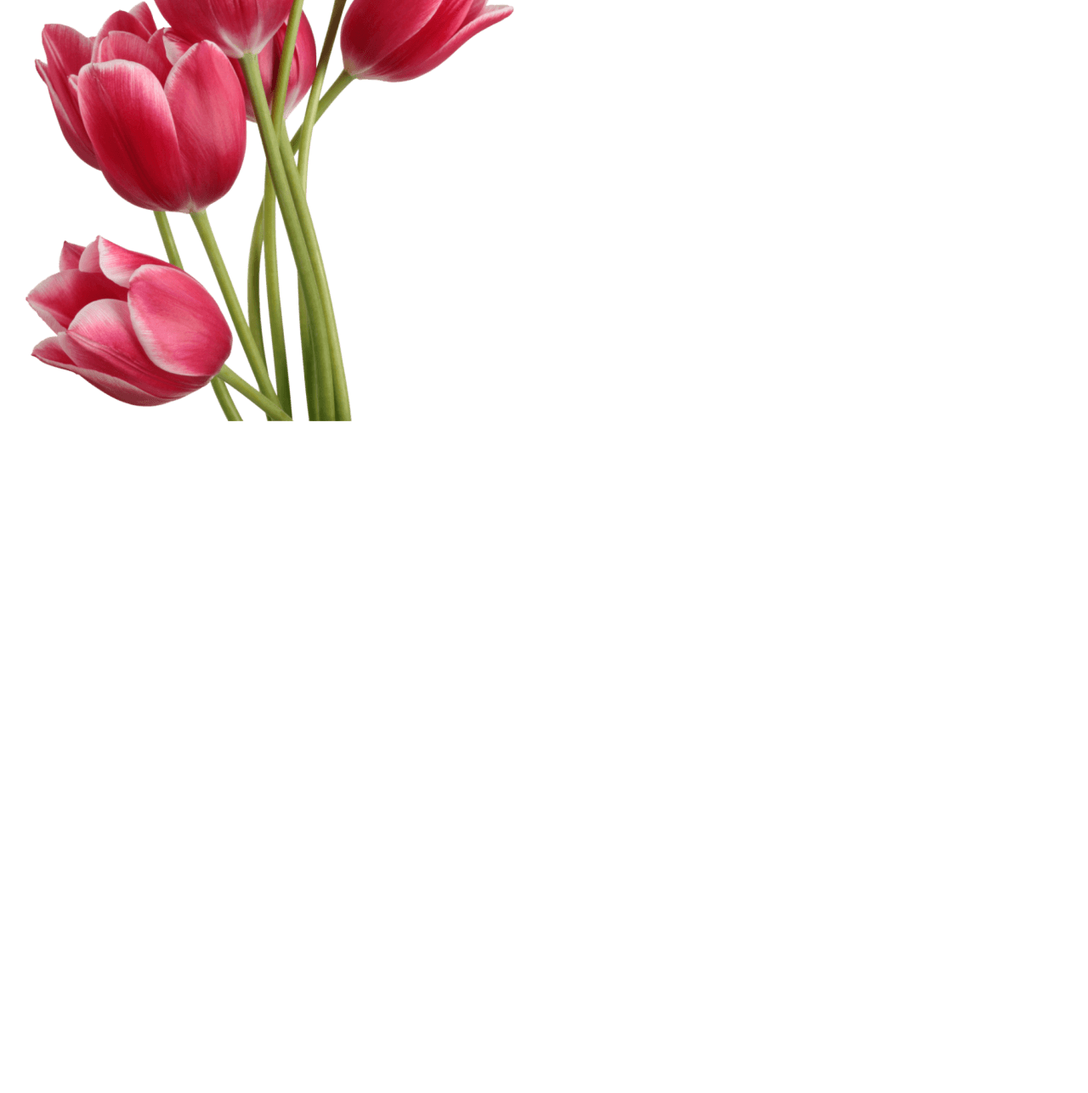
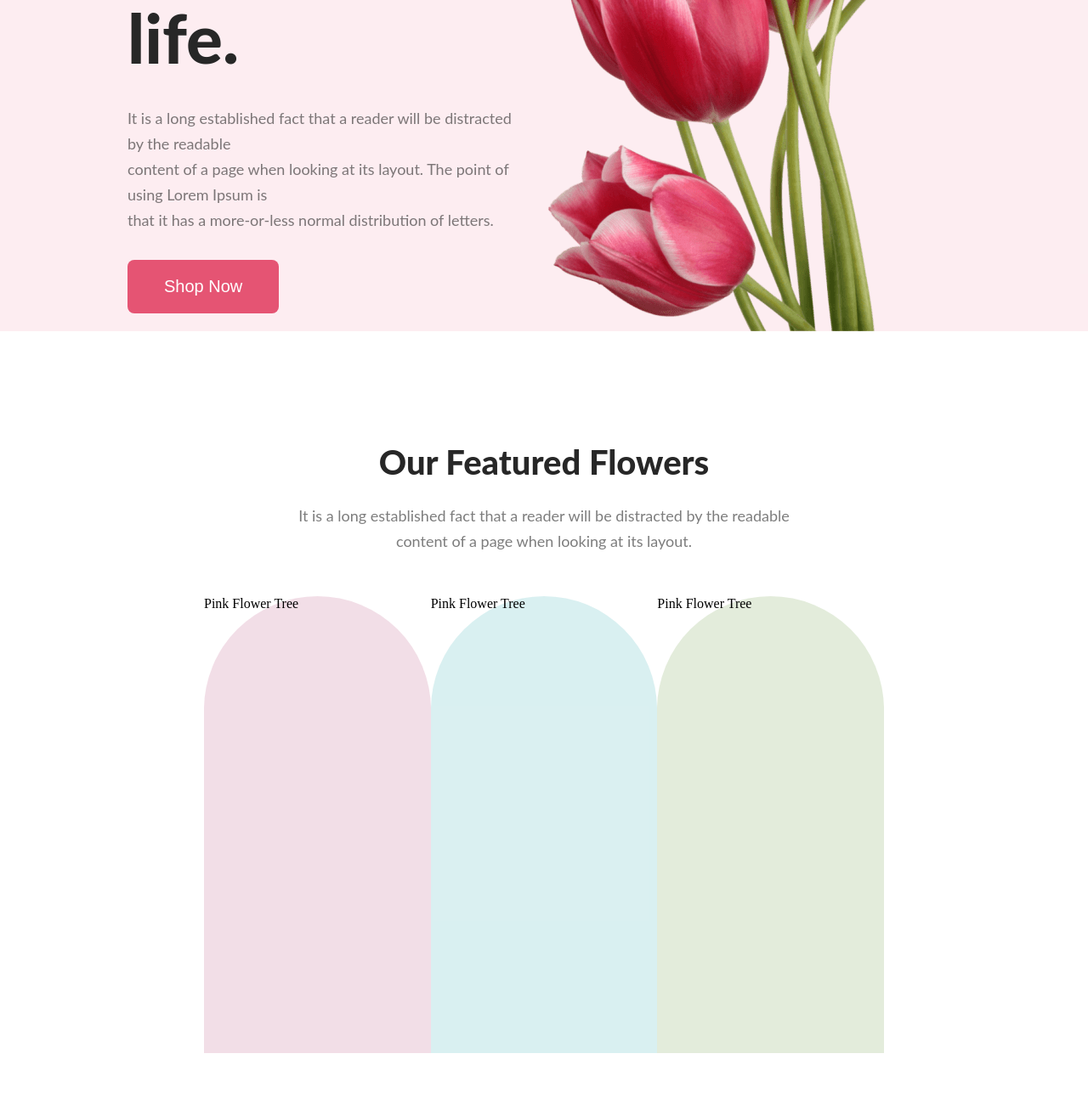
Before and after one commit to anikr007/Flower-Shop, a plain HTML site: page index.html in a window 1280 px wide. Shown: the part 440-1727 px from the top of the page at 85% size. Before the commit the page ends 940 px from the top, so only its background shows below. Drawn offline with Linux system fonts and the light colour scheme.

Commit message:
added featued section and hot deal section

```diff
--- a/index.html
+++ b/index.html
@@ -9,33 +9,60 @@
 </head>
 
 <body>
-    <section>
-        <!-- this is main header section -->
-        <header>
+    <header>
+        <!-- this is header section -->
+        <section>
             <div class="header-container">
                 <div class="text-header">
-                    <h1>Let's make <br>
+                    <h1 class="header-title">Let's make <br>
                         beautiful flowers a <br>
                         part of your life.</h1>
-                        <p>It is a long established fact that a reader will be distracted by the readable content of a page when looking at its layout. The point of using Lorem Ipsum is that it has a more-or-less normal distribution of letters.</p>
-                         <button class="btn">Shop Now</button>
+                    <p class="header-paragraph">It is a long established fact that a reader will be distracted by the
+                        readable <br> content of a page when looking at its layout. The point of using Lorem Ipsum is
+                        <br> that it has a more-or-less normal distribution of letters.
+                    </p>
+                    <button class="btn">Shop Now</button>
                 </div>
-                <div class="photo-header">
-                    <img class="header-photo" src="./Flower Asset/pngwing 10.png" alt="">
+                <img src="/Flower Asset/pngwing 10.png" alt="">
+            </div>
+        </section>
+    </header>
+    <main>
+        <section>
+                        <!-- this is Our Feature section -->
+
+                        <div class="feature-header">
+                            <h1 class="feature-title">Our Featured Flowers</h1>
+                            <p class="feature-discription">It is a long established fact that a reader will be distracted by the
+                                readable <br> content of a
+                                page when looking at its layout. </p>
+                        </div>
+                        <!-- this is Featured box section -->
+                        <div class="box-container">
+                            <div class="box-size box-1">
+                                <p>Pink Flower Tree</p>
+                            </div>
+                            <div class="box-size box-2">
+                                <p>Pink Flower Tree</p>
+                            </div>
+                            <div class="box-size box-3">
+                                <p>Pink Flower Tree</p>
+                            </div>
+                        </div>
+        </section>
+        <!-- this is Hot Deal section -->
+        <section>
+            <div class="hot-container">
+                <div class="hot-title">
+                    <h1 class="hot-header">
+                        Hot Deal ! Sale Up To 25% Off
+                    </h1>
+                    <p class="hot-paragraph">It is a long established fact that a reader will be distracted by the readable content of a page when looking at its layout.</p>
                 </div>
+                <img src="/Flower Asset/pngwing 8.png" alt="">
             </div>
-        </header>
-    </section>
-    <section>
-        <main>
-
-        </main>
-    </section>
-    <section>
-        <footer>
-
-        </footer>
-    </section>
+        </section>
+    </main>
 </body>
 
 </html>
--- a/style/color&all.css
+++ b/style/color&all.css
@@ -1,5 +1,107 @@
-*{
+* {
     margin: 0px;
     padding: 0px;
 }
+
 /* this is header section */
+.header-container {
+    background-color: rgba(229, 84, 115, 0.10);
+    padding: 30px 30px 0px 150px;
+    display: flex;
+    justify-content: space-around;
+    align-items: center;
+}
+
+.header-title {
+    color: #272727;
+    font-family: Lato;
+    font-size: 80px;
+    font-style: normal;
+    font-weight: 800;
+    line-height: normal;
+    margin-bottom: 32px;
+}
+
+.header-paragraph {
+    color: rgba(39, 39, 39, 0.60);
+    font-family: Lato;
+    font-size: 18px;
+    font-style: normal;
+    font-weight: 400;
+    line-height: 30px;
+    margin-bottom: 32px;
+}
+
+.btn {
+    border: none;
+    display: inline-flex;
+    padding: 20px 43px;
+    align-items: center;
+    font-size: 20px;
+    gap: 10px;
+    border-radius: 8px;
+    background-color: #E55473;
+    color: #FFF;
+}
+
+.header-photo {
+    width: 635px;
+    height: 800px;
+}
+
+/* this is Featured section */
+.feature-header {
+    margin-top: 130px;
+    margin-bottom: 30px;
+    text-align: center;
+    justify-content: space-around;
+    align-items: center;
+}
+
+.feature-title {
+    color: #272727;
+    font-family: Lato;
+    font-size: 40px;
+    font-style: normal;
+    font-weight: 800;
+    line-height: normal;
+    padding-bottom: 24px;
+}
+
+.feature-discription {
+    color: rgba(39, 39, 39, 0.60);
+    text-align: center;
+    font-family: Lato;
+    font-size: 18px;
+    font-style: normal;
+    font-weight: 400;
+    line-height: 30px;
+}
+
+/* this is featured box and pic section */
+.box-container {
+    margin: 50px 240px;
+    display: flex;
+    align-items: center;
+    justify-content: space-around;
+}
+
+.box-size {
+    background-color: #E55473;
+    width: 464px;
+    height: 538px;
+    border-radius: 300px 300px 0px 0px;
+
+}
+
+.box-1 {
+    background: rgba(167, 33, 98, 0.15);
+}
+
+.box-2 {
+    background: rgba(5, 151, 160, 0.15);
+}
+
+.box-3 {
+    background: rgba(71, 125, 17, 0.15);
+}
```
